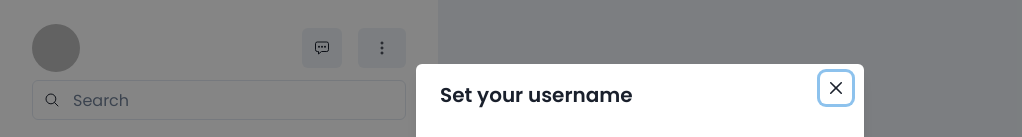
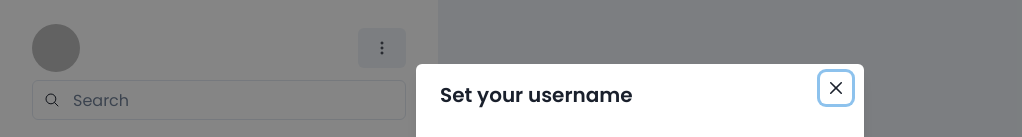
Before and after one commit to kunalg12/Viber_chat_application, a Next.js app: page / in a window 1280 px wide. Shown: the top 137 px of the page, without its empty margins (0-1022 px from the left). Built offline with nearby package versions, Linux system fonts and the light colour scheme; no server answers; the database is empty; sample sign-in values are in the browser's storage.

Commit message:
remove message icon from sidebar

```diff
--- a/src/components/Sidebar.tsx
+++ b/src/components/Sidebar.tsx
@@ -198,9 +198,6 @@ export default function Sidebar() {
             <Text color={"gray.600"}>{username}</Text>
           </Flex>
           <Flex gap={"1rem"}>
-            <IconButton aria-label={"Chat"}>
-              <IoChatboxEllipsesOutline />
-            </IconButton>
             <Menu>
               <MenuButton as={Button}>
                 <IoEllipsisVerticalOutline />
```
